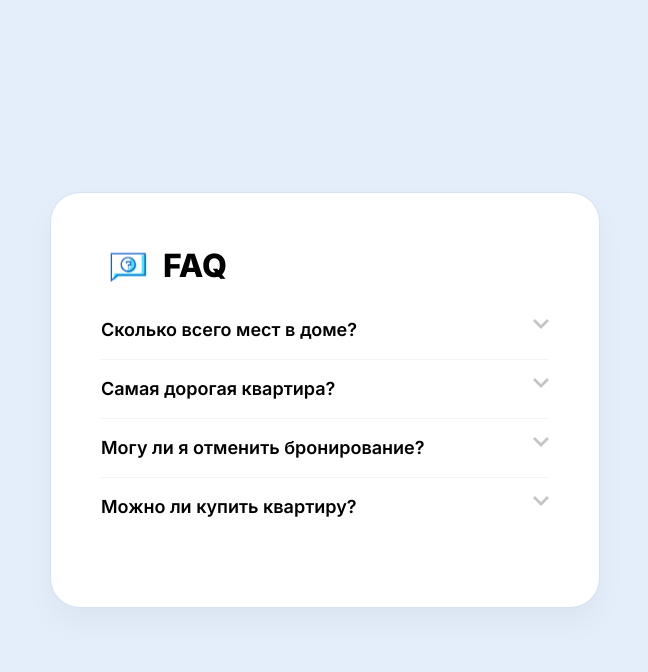
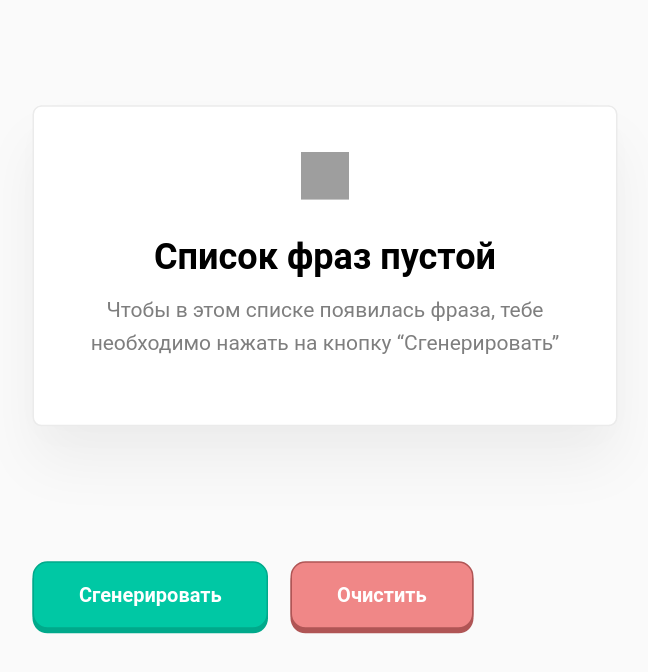
Before and after one commit to akaindark/archakov-tutorials, a React (Create React App) app: page / in a window 1280 px wide. Shown: the top 672 px of the page, without its empty margins (315-963 px from the left). Built offline with nearby package versions, Linux system fonts and the light colour scheme; grey boxes are pictures that could not be loaded.

Commit message:
выполнил все таски Списка фраз

```diff
--- a/src/index.js
+++ b/src/index.js
@@ -1,6 +1,6 @@
 import React from 'react';
 import ReactDOM from 'react-dom';
-import App from './tutorial-3/App'
+import App from './tutorial-4/App'
 
 ReactDOM.render(
   <React.StrictMode>
--- /dev/null
+++ b/src/tutorial-4/App.css
@@ -0,0 +1,76 @@
+* {
+  font-family: "Roboto";
+}
+
+body {
+  background-color: #FAFAFA;
+}
+
+.wrapper {
+  width: 450px;
+  margin: 50px auto;
+  transform: scale(1.5) translateY(70px);
+}
+
+.list {
+  max-height: 400px;
+  overflow: auto;
+  padding: 30px;
+  margin-bottom: 30px;
+}
+
+.btn {
+  height: 45px;
+  padding: 0 30px;
+  border: 0;
+  border-radius: 10px;
+  margin-right: 15px;
+  font-weight: 600;
+  cursor: pointer;
+  transition: all 0.15s ease;
+}
+.btn:active {
+  transform: translateY(2px);
+  box-shadow: none;
+}
+.btn_generate {
+  background-color: #00C8A4;
+  color: #fff;
+  box-shadow: 0 3px 0 #00A98B;
+  border: 1px solid #00A98B;
+  margin-left: 30px;
+}
+.btn_clear {
+  background-color: #F08787;
+  box-shadow: 0 3px 0 #B05555;
+  border: 1px solid #B05555;
+  color: #fff;
+}
+
+.block {
+  padding: 15px 30px;
+  background: #FFFFFF;
+  border: 1px solid #EBEBEB;
+  box-sizing: border-box;
+  box-shadow: 0px 9px 24px rgba(0, 0, 0, 0.01), 0px 25px 40px rgba(0, 0, 0, 0.05);
+  border-radius: 6px;
+  margin-bottom: 30px;
+}
+.block h3 {
+  font-size: 18px;
+}
+
+.empty-block {
+  text-align: center;
+  padding: 30px;
+}
+.empty-block h2 {
+  font-size: 24px;
+  margin-bottom: 0;
+}
+.empty-block p {
+  margin-top: 10px;
+  font-size: 14px;
+  opacity: 0.5;
+  line-height: 22px;
+}
--- /dev/null
+++ b/src/tutorial-4/App.js
@@ -0,0 +1,88 @@
+import React from "react";
+import Phrase from "./components/Phrase";
+import EmptyBlock from "./components/EmptyBlock";
+import './App.css';
+
+export default function App() {
+
+  const [phrase, setPhrase] = React.useState([]);
+
+  const generateWord = (array) => {
+    return array[Math.floor(Math.random() * array.length)];
+  };
+
+  function renderPhrase() {
+    const firstAdjective = generateWord(adjectivesArr);
+    const secondAdjective = generateWord(adjectivesArr);
+    const randomNouns = generateWord(nounsArr);
+    const randomPhrase = `${firstAdjective} ${secondAdjective} ${randomNouns}`;
+    setPhrase([randomPhrase, ...phrase]);
+  }
+
+  function clearPhrase() {
+    setPhrase([]);
+  }
+
+  return (
+    <div id="app">
+      <div className="wrapper">
+        <div className="list">
+          {phrase.length > 0 ? (
+            phrase.map((value, index) => (
+              <Phrase key={index} text={phrase[index]} />
+            ))
+          ) : (
+            <EmptyBlock />
+          )}
+        </div>
+        <button className="btn btn_generate" onClick={renderPhrase}>Сгенерировать</button>
+        <button className="btn btn_clear" onClick={clearPhrase}>Очистить</button>
+      </div>
+    </div>
+  );
+}
+
+const adjectivesArr = [
+  "абсолютный",
+  "адский",
+  "азартный",
+  "активный",
+  "ангельский",
+  "астрономический",
+  "баснословный",
+  "безбожный",
+  "безбрежный",
+  "безвозвратный",
+  "безграничный",
+  "бездонный",
+  "бездушный",
+  "безжалостный",
+  "замечательно",
+  "замечательный",
+  "записной",
+  "запредельный",
+  "заядлый",
+  "звериный",
+  "зверский",
+  "зеленый",
+  "злой",
+  "злостный",
+  "значительный",
+  "неоспоримый",
+  "неотразимый",
+  "неоценимый",
+  "непередаваемый"
+];
+
+const nounsArr = [
+  "лгун",
+  "день",
+  "конь",
+  "олень",
+  "человек",
+  "программист",
+  "ребёнок",
+  "конец",
+  "город",
+  "дурак"
+];
--- /dev/null
+++ b/src/tutorial-4/components/EmptyBlock.jsx
@@ -0,0 +1,20 @@
+import React from "react";
+
+function EmptyBlock() {
+  return (
+    <div className="block empty-block">
+      <img
+        src="https://res.cloudinary.com/dfnhxiq6j/image/upload/v1640354646/ghost_lztiyl.png"
+        width="32px"
+        height="32px"
+        alt="Ghost"
+      />
+      <h2>Список фраз пустой</h2>
+      <p>
+        Чтобы в этом списке появилась фраза, тебе необходимо нажать на кнопку
+        “Сгенерировать”
+      </p>
+    </div>
+  );
+}
+export default EmptyBlock;
--- /dev/null
+++ b/src/tutorial-4/components/Phrase.jsx
@@ -0,0 +1,10 @@
+import React from "react";
+
+function Phrase(props) {
+  return (
+    <div className="block">
+      <h3>{props.text}</h3>
+    </div>
+  );
+}
+export default Phrase;
```
Also changed, not shown: src/tutorial-4/todo/index.html (renamed from src/tutorial-4/index.html), src/tutorial-4/todo/index.js (renamed from src/tutorial-4/index.js).
